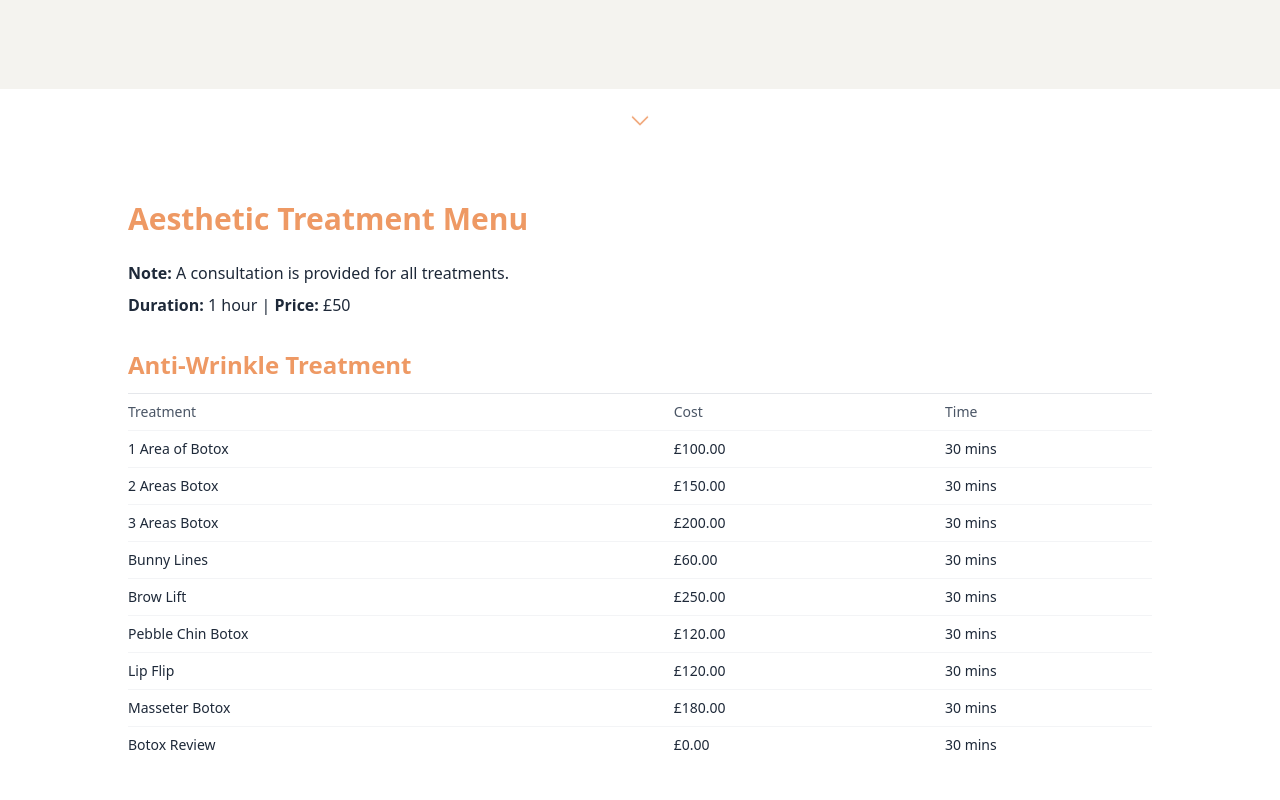
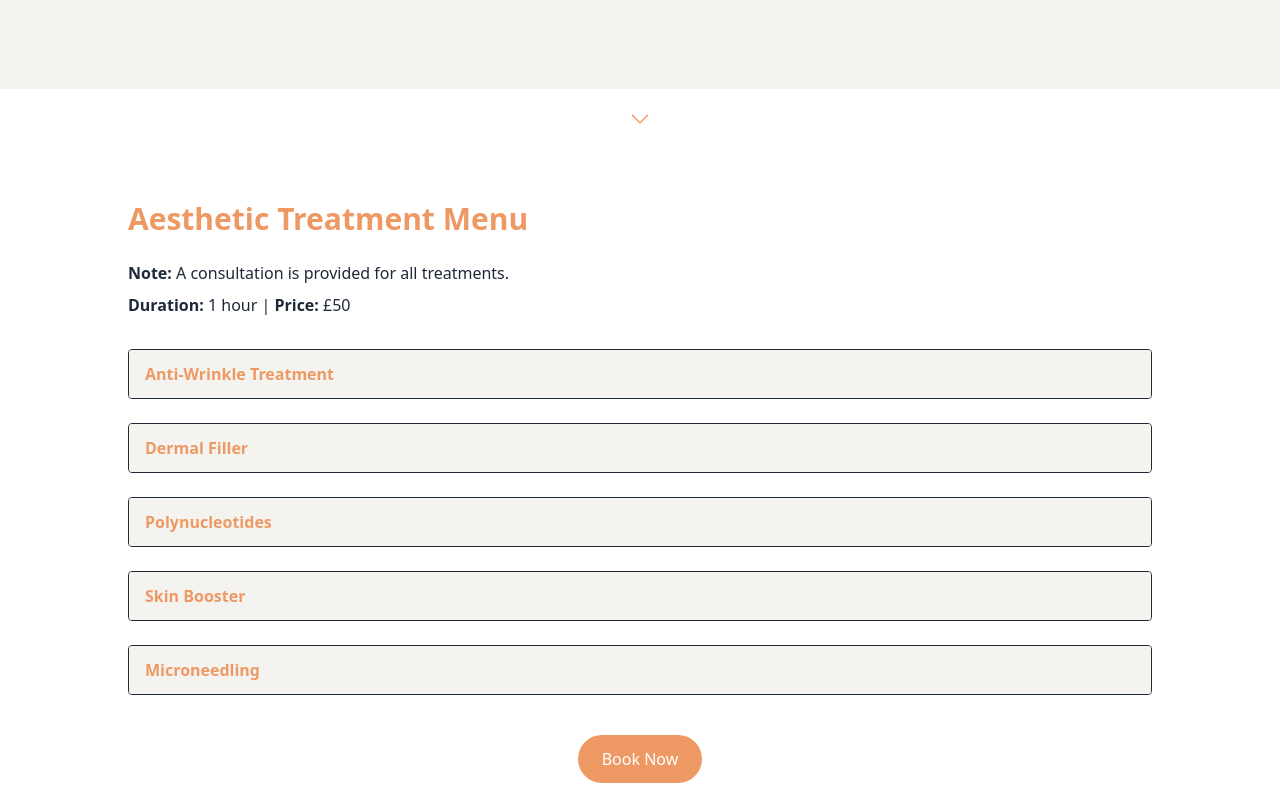
Before and after one commit to Vasileios1988/daly-radiance-aesthetics, a React (Vite) app: page / in a window 1280 px wide. Shown: the part 780-1580 px from the top of the page. Built offline with nearby package versions, Linux system fonts and the light colour scheme.

Commit message:
add accordion style drop down menu to services

```diff
--- a/src/components/Services.tsx
+++ b/src/components/Services.tsx
@@ -1,18 +1,6 @@
-import React from 'react';
+import React, { useState } from 'react';
 
-export default function Services() {
-  return (
-      <section id="services" className="bg-white py-16 px-6 md:px-20 text-gray-800">
-        <div className="max-w-5xl mx-auto">
-          <h2 className="text-3xl font-bold text-brandPink mb-6">Aesthetic Treatment Menu</h2>
-          <p className="mb-2 font-medium">
-            <strong>Note:</strong> A consultation is provided for all treatments.
-          </p>
-          <p className="mb-8 font-medium">
-            <strong>Duration:</strong> 1 hour | <strong>Price:</strong> £50
-          </p>
-
-          {[
+const serviceSections = [
     {
         title: "Anti-Wrinkle Treatment",
         treatments: [
@@ -65,9 +53,38 @@ export default function Services() {
             ["Meso-microneedling", "£80.00", "45 mins"],
         ],
     },
-          ].map((section, idx) => (
-              <div key={idx} className="mb-10">
-                <h3 className="text-2xl font-semibold text-brandPink mb-3">{section.title}</h3>
+];
+
+export default function Services() {
+    const [openIndex, setOpenIndex] = useState<number | null>(null);
+
+    const toggleSection = (index: number) => {
+        setOpenIndex(index === openIndex ? null : index);
+    };
+
+    return (
+        <section id="services" className="bg-white py-16 px-6 md:px-20 text-gray-800">
+            <div className="max-w-5xl mx-auto">
+                <h2 className="text-3xl font-bold text-brandPink mb-6">Aesthetic Treatment Menu</h2>
+
+                <p className="mb-2 font-medium">
+                    <strong>Note:</strong> A consultation is provided for all treatments.
+                </p>
+                <p className="mb-8 font-medium">
+                    <strong>Duration:</strong> 1 hour | <strong>Price:</strong> £50
+                </p>
+
+                {serviceSections.map((section, index) => (
+                    <div key={index} className="mb-6 border rounded overflow-hidden">
+                        <button
+                            onClick={() => toggleSection(index)}
+                            className="w-full text-left px-4 py-3 bg-brandBeige text-brandPink font-semibold hover:bg-brandPink hover:text-white transition"
+                        >
+                            {section.title}
+                        </button>
+
+                        {openIndex === index && (
+                            <div className="px-4 py-4 bg-gray-50">
                                 <table className="w-full text-left border-t border-gray-200">
                                     <thead>
                                     <tr className="text-sm text-gray-600">
@@ -87,12 +104,19 @@ export default function Services() {
                                     </tbody>
                                 </table>
                             </div>
+                        )}
+                    </div>
                 ))}
 
                 <div className="text-center mt-10">
                     <button
-                  onClick={() => window.open('https://facesconsent.com/bookings/dalyaestheticandskinrejuvenation', '_blank')}
-                  className="bg-brandPink text-white px-4 py-2 rounded-full text-sm hover:bg-[#d15d2e] transition"
+                        onClick={() =>
+                            window.open(
+                                'https://facesconsent.com/bookings/dalyaestheticandskinrejuvenation',
+                                '_blank'
+                            )
+                        }
+                        className="bg-brandPink text-white px-6 py-3 rounded-full hover:bg-[#d15d2e] transition"
                     >
                         Book Now
                     </button>
```
Lines whose indentation alone changed are shown as unchanged.
